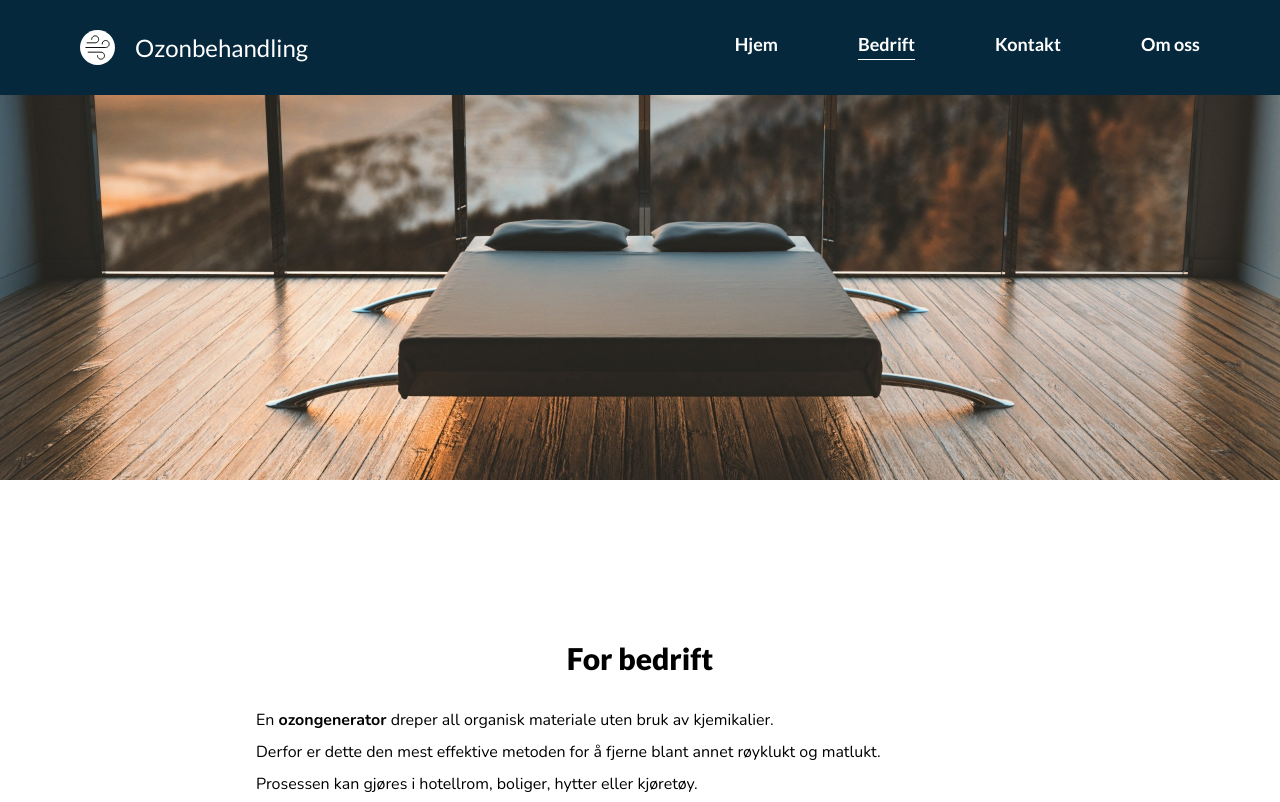
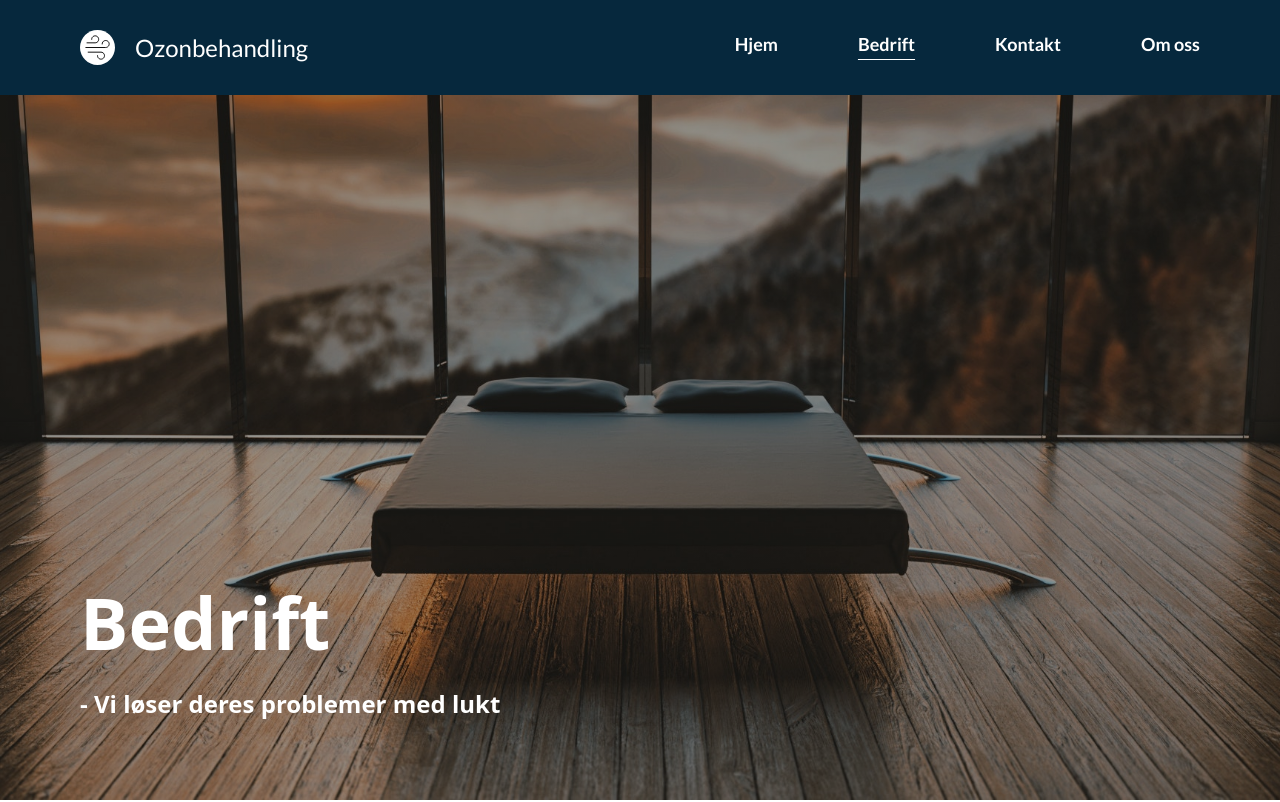
Before and after one commit to MagnusPladsen/ozonbehandling, a Next.js app: page /bedrift in a window 1280 px wide. Shown: the top 802 px of the page. Built offline with nearby package versions, Linux system fonts and the light colour scheme.

Commit message:
Small design updates

```diff
--- a/components/company/Company.component.tsx
+++ b/components/company/Company.component.tsx
@@ -6,7 +6,7 @@ export default function CompanyComponent() {
   const paragraphStyling = "";
   return (
     <div className="pb-[160px]">
-      <h2 className="font-header font-extrabold text-2xl text-center lg:pb-8 lg:text-3xl">
+      <h2 className="font-header font-extrabold text-center text-4xl pb-16">
         For bedrift
       </h2>
       <div className="text-left flex flex-col gap-2 font-text">
--- a/components/company/CompanyHero.component.tsx
+++ b/components/company/CompanyHero.component.tsx
@@ -3,8 +3,17 @@ import React from "react";
 export default function CompanyHero() {
   const paragraphStyling = "font-text text-lg";
   return (
-    <div className="w-full">
-      <div className="company-hero"></div>
+    <div className={`relative`}>
+      <div className="company-hero h-screen">
+        <div className="flex flex-col gap-[30px] mx-auto px-[10vw] lg:px-[80px] text-white absolute bottom-[80px]">
+          <div className="font-bold text-5xl lg:text-7xl">
+          Bedrift
+          </div>
+          <div className="font-semibold text-xl lg:text-2xl">
+          - Vi løser deres problemer med lukt
+          </div>
+        </div>
+      </div>
     </div>
   );
 }
--- a/components/contact/ContactForm.componen.tsx
+++ b/components/contact/ContactForm.componen.tsx
@@ -20,7 +20,7 @@ export default function ContactForm() {
   }
   return (
     <div className="py-10 lg:py-0 mb-20">
-      <h2 className="font-header font-extrabold text-2xl text-center lg:py-8 lg:text-3xl">
+      <h2 className="font-header font-extrabold text-center text-4xl pb-16">
         Kontakt oss
       </h2>
       <div className="w-fit mx-auto mt-6">
--- a/components/index/BulletInfo.component.tsx
+++ b/components/index/BulletInfo.component.tsx
@@ -31,7 +31,7 @@ export default function BulletInfo() {
           </div>
           <p className="w-[80vw]">
             Vi sørger for at ozonen blir utluftet i henhold til
-            miljødirektoratets retningslinjer.
+            miljødirektoratets retningslinjer
           </p>
         </div>
 
@@ -45,13 +45,10 @@ export default function BulletInfo() {
             />
           </div>
           <p className="w-[80vw]">
-            Fornøydhetsgaranti Vi kommer tilbake og gjør jobben om du er ikke er fornøyd.
+            <span className="font-bold">Fornøydhetsgaranti!</span> Vi kommer tilbake og gjør jobben om du er ikke er fornøyd
           </p>
         </div>
       </div>
     </div>
   );
-
-  //Vi sørger for at ozonen blir utluftet i henhold til
-  // miljødirektoratets retningslinjer.
 }
--- a/components/index/how.component.tsx
+++ b/components/index/how.component.tsx
@@ -6,7 +6,7 @@ export default function How() {
   const paragraphStyling = "";
   return (
     <div className="pb-[160px]">
-      <h2 className="font-header font-extrabold text-2xl text-center lg:text-4xl pb-16">
+      <h2 className="font-header font-extrabold text-center text-4xl pb-16">
         Hvordan?
       </h2>
       <div className="text-left flex flex-col gap-2 font-text ">
@@ -19,7 +19,7 @@ export default function How() {
           røyklukt og matlukt.
         </p>
         <p className={paragraphStyling}>
-          Prosessen kan gjøres i hotellrom, studentboliger hytter eller
+          Prosessen kan gjøres i hotellrom, studentboliger, hytter eller
           kjøretøy.
         </p>
         <BulletInfo />
--- a/styles/globals.css
+++ b/styles/globals.css
@@ -13,14 +13,13 @@ html,body { overflow-x: hidden;}
 }
 
 .company-hero {
-  background-image: url("../public/images/company-hero.jpg");
-  height: 40vh;
+  background-image: linear-gradient(rgba(0, 0, 0, 0.4), rgba(0, 0, 0, 0.4)), url("../public/images/company-hero.jpg");
   background-repeat: no-repeat;
   background-size: cover;
   background-position: center;
   align-items: center;
   justify-content: center;
-  @apply lg:h-[60vh];
+  @apply h-[100vh];
 }
 
 iframe {
```
